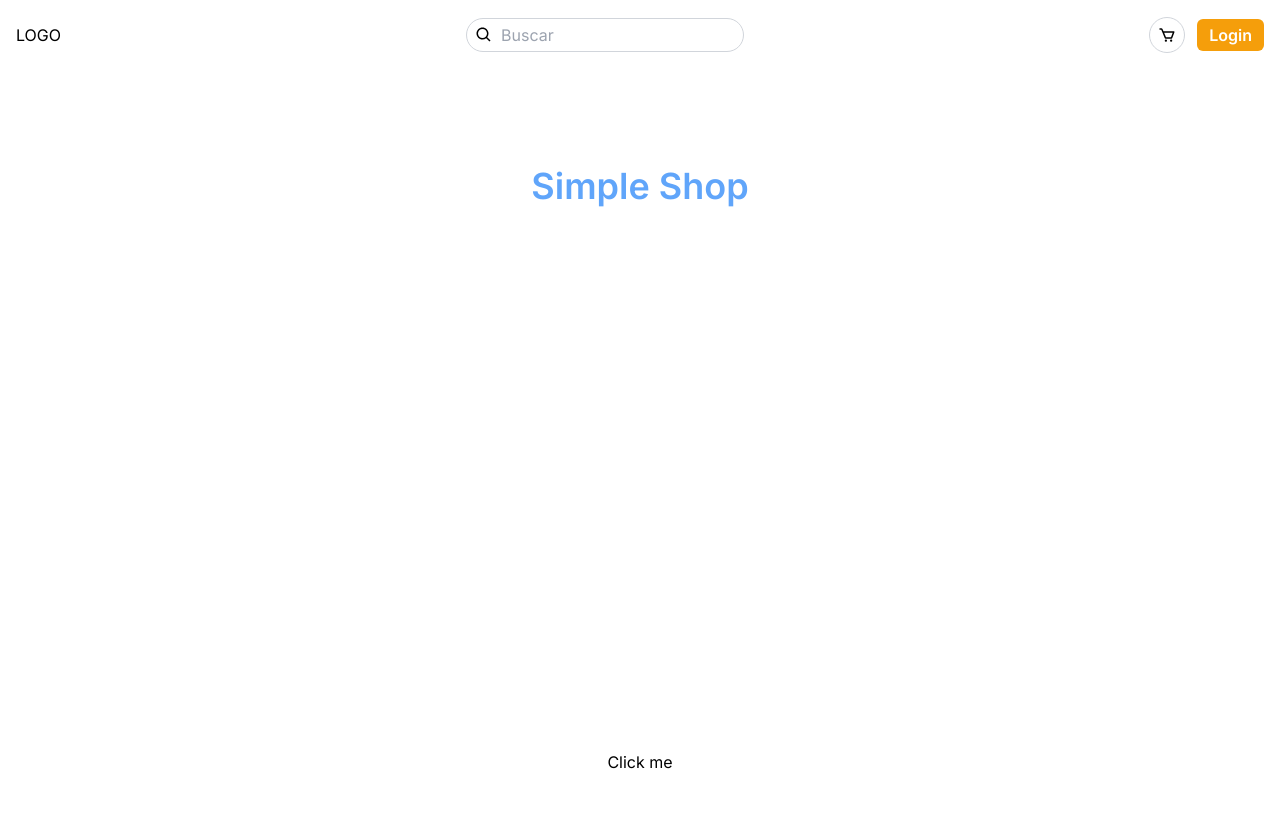
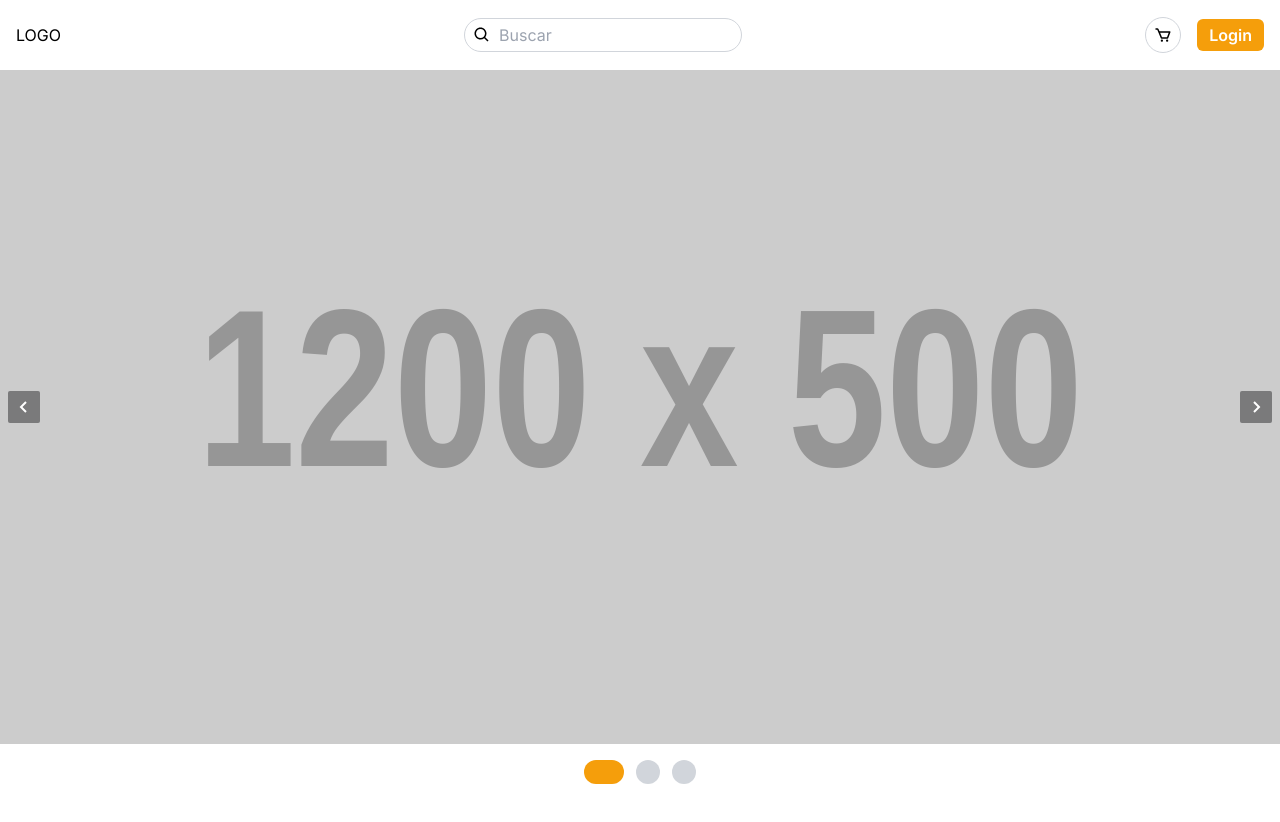
Before and after one commit to DreckSallow/simple-shop, a Next.js app in the folder frontend/: page / in a window 1280 px wide. Shown: the top 822 px of the page. Built offline with nearby package versions, Linux system fonts and the light colour scheme.

Commit message:
feat(front): use carousel into main page

```diff
--- a/frontend/src/app/(website)/layout.tsx
+++ b/frontend/src/app/(website)/layout.tsx
@@ -20,7 +20,7 @@ function NavBar() {
         <SearchIcon />
         <input type="search" placeholder="Buscar" className="ml-2 outline-none" />
       </div>
-      <ul className="flex-rw justify-between gap-3">
+      <ul className="flex-rw justify-between gap-4">
         <li className="cursor-pointer rounded-full p-2 border border-gray-300">
           <CartIcon />
         </li>
--- a/frontend/src/app/(website)/page.tsx
+++ b/frontend/src/app/(website)/page.tsx
@@ -1,8 +1,14 @@
+import Carousel from "@/components/carousel";
+
 export default function Home() {
+  const images = [
+    "https://placehold.co/1200x500/png",
+    "https://placehold.co/1200x500/png",
+    "https://placehold.co/1200x500/png"
+  ]
   return (
-    <main className="flex min-h-screen flex-col items-center justify-between p-24">
-      <h1 className='text-4xl font-semibold text-blue-400'>Simple Shop</h1>
-      <button>Click me</button>
-    </main>
+    <section className="text-white">
+      <Carousel className="web-page" images={images} />
+    </section>
   )
 }
```
